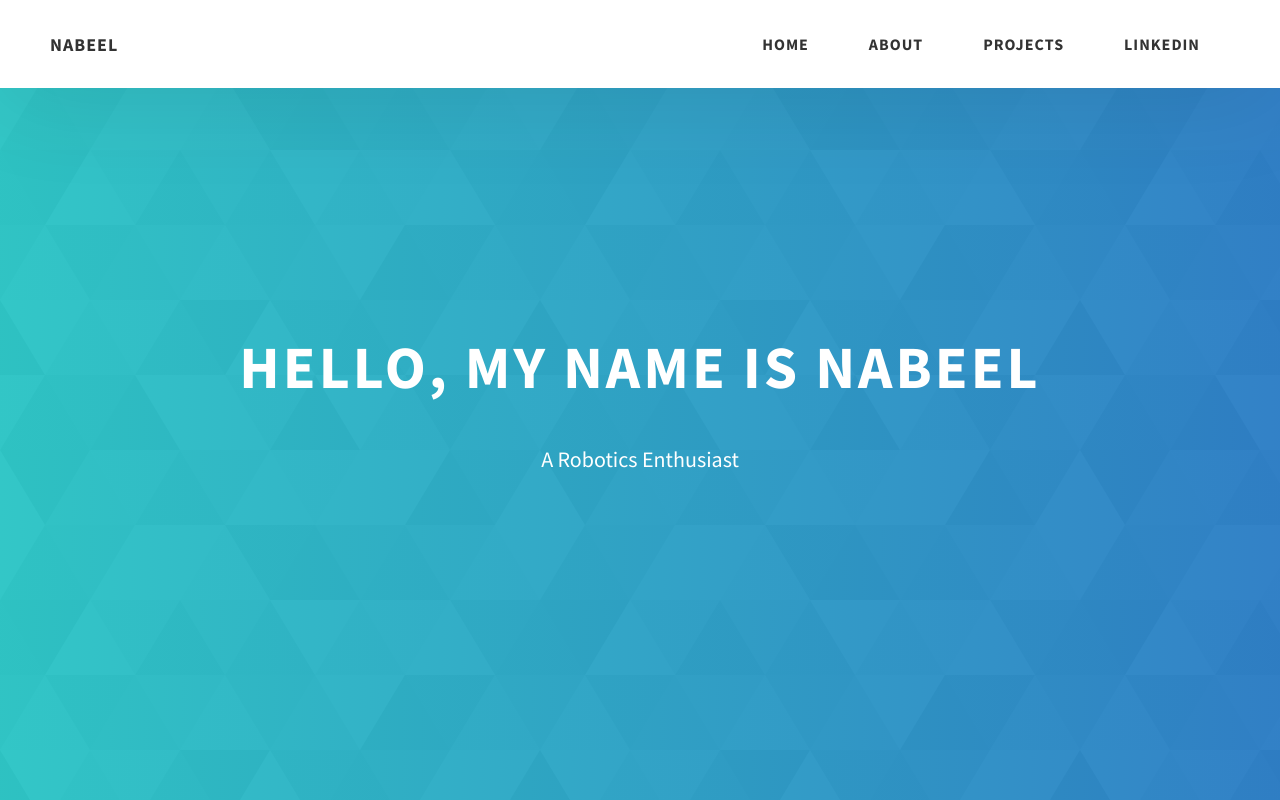
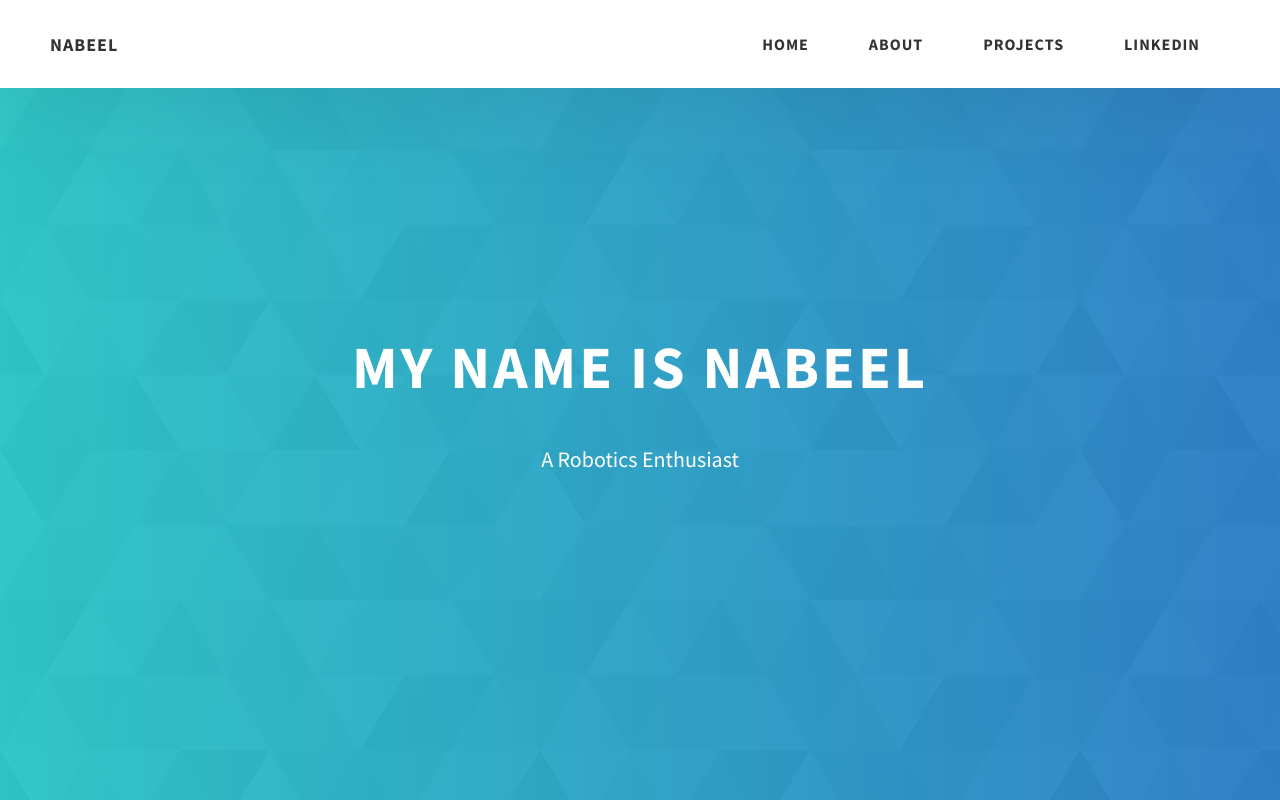
Before and after one commit to Nabeelkii/MyWebsite, a plain HTML site: page index.html in a window 1280 px wide. Shown: the top 800 px of the page. Drawn offline with Linux system fonts and the light colour scheme.

Commit message:
Update index.html

```diff
--- a/index.html
+++ b/index.html
@@ -75,7 +75,7 @@
     </header>
     <section class="home-hero">
       <div class="home-hero__content">
-        <h1 class="heading-primary">Hello, My name is Nabeel</h1>
+        <h1 class="heading-primary">My name is Nabeel</h1>
         <div class="home-hero__info">
           <p class="text-primary">
             A Robotics Enthusiast
```
